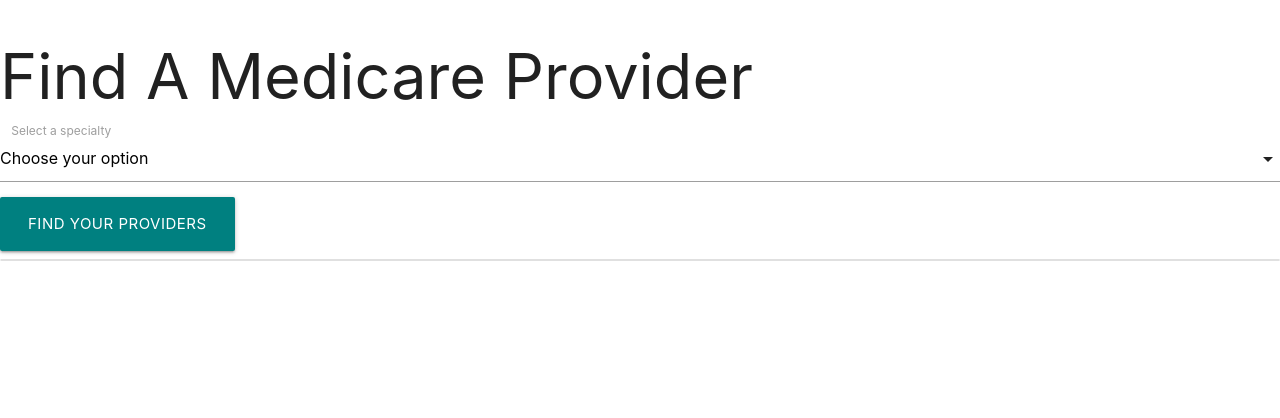
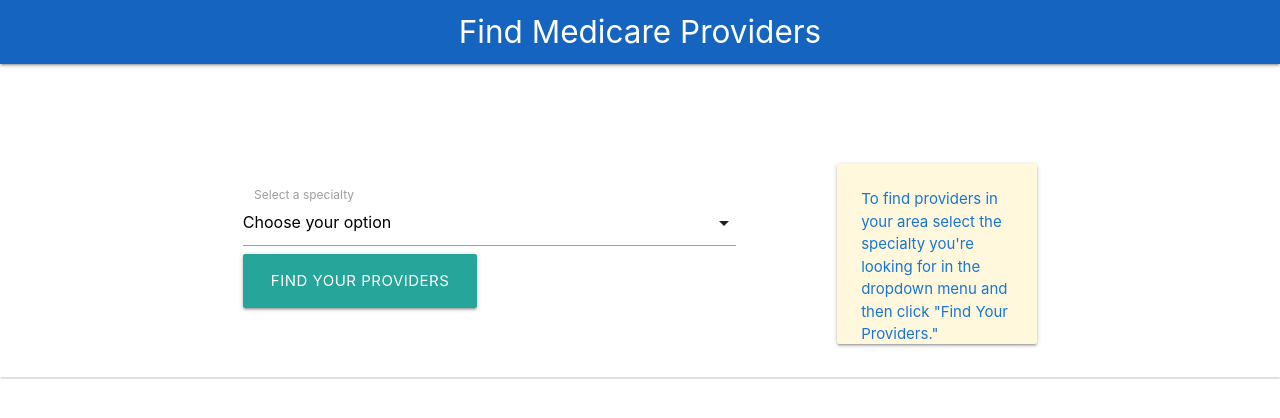
Before and after one commit to thomasdahlberg/find-medicare-provider, a plain HTML site: page index.html in a window 1280 px wide. Drawn offline with nearby package versions, Linux system fonts and the light colour scheme; no server answers.

Commit message:
help note added, flexbox created

```diff
--- a/css/style.css
+++ b/css/style.css
@@ -1,3 +1,26 @@
-.waves-effect {
-    background-color:teal;
+header {
+    margin-bottom: 75px;
 }
+
+.input-field {
+    width: 55%;
+}
+
+.container {
+    display: flex;
+    flex-wrap: wrap-reverse;
+    flex-direction: row;
+    justify-content: space-around;
+    align-items: center;
+    align-content: space-around;
+}
+
+.item {
+    margin: 25px 10px;
+}
+
+.card-panel{
+    background-color: cornsilk;
+    width: 200px;
+    height: 180px;
+}
--- a/index.html
+++ b/index.html
@@ -17,19 +17,25 @@
 </head>
 <body>
     <header>
-            <h1>Find A Medicare Provider</h1>
+        <nav>
+            <div class="nav-wrapper blue darken-3">
+                <a href="#" class="brand-logo center blue darken-3">Find Medicare Providers</a>
+            </div>
+            </nav>
     </header>
-    <div class="input-field col s12">
+    <section class="container">
+    <div class="input-field col s12 float item">
             <select>
             </select>
             <label>Select a specialty</label>
-          </div>
-    <a class="waves-effect waves-light btn-large">Find Your Providers</a>
+            <a class="waves-effect waves-light btn-large center" id="find">Find Your Providers</a>
+        </div>
+        <div class="card-panel item">
+                <span class="blue-text text-darken-2">To find providers in your area select the specialty you're looking for in the dropdown menu and then click "Find Your Providers."</span>
+              </div>
+            </section>
     <div class="collection">
-        <!-- <a href="#!" class="collection-item">Alvin</a>
-        <a href="#!" class="collection-item active">Alvin</a>
-        <a href="#!" class="collection-item">Alvin</a>
-        <a href="#!" class="collection-item">Alvin</a> -->
-      </div>
+        </div>
+
 </body>
 </html>
--- a/js/script.js
+++ b/js/script.js
@@ -417,7 +417,7 @@ Object.keys(specialtiesOptions).forEach(element =>
 $('select').prepend(`<option value="" disabled selected>Choose your option</option>`);
 
 
-$('a').on('click', (event)=>{
+$('#find').on('click', (event)=>{
     event.preventDefault();
     let specialtyInput = $('input').val();
     medicareDocs = [];
```
